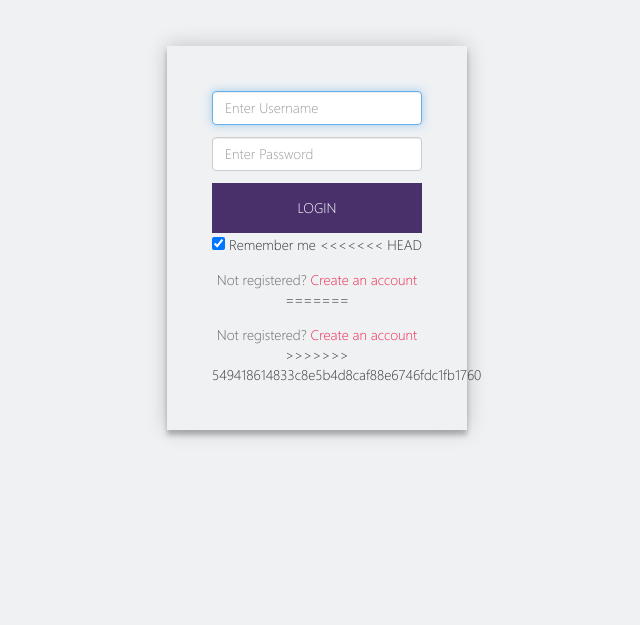
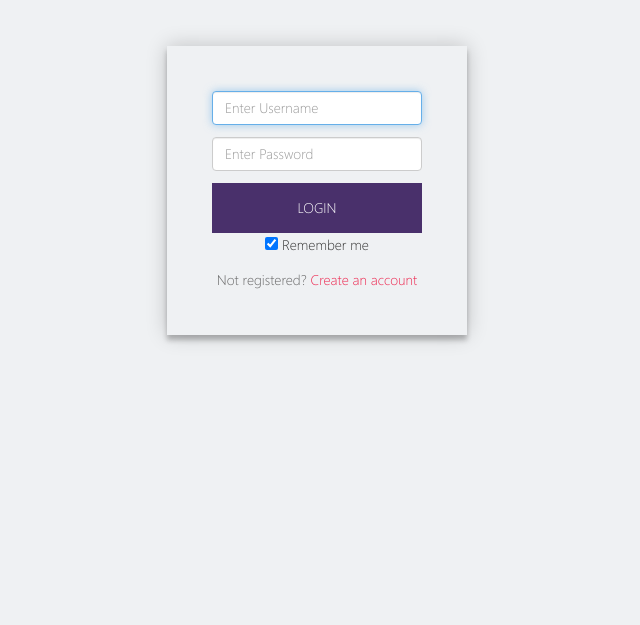
Before and after one commit to cjayaranon/repo_vamps, a Django app: template frontend/templates/login.html in a window 1280 px wide. Shown: the part 115-740 px from the top of the page, without its empty margins (323-963 px from the left). Run offline with Django 3.2, Linux system fonts and the light colour scheme; the template is opened without the code that fills it, so the values that code supplies are empty; some libraries are stand-ins or nearby versions.

Commit message:
login.html edited online with Bitbucket

```diff
--- a/frontend/templates/login.html
+++ b/frontend/templates/login.html
@@ -23,11 +23,7 @@
           <div class="buttoncolor"><input type=submit value="Login" id="login-button"></div>
           {{ user.first_name }}
           <input type="checkbox" checked="checked"> Remember me
-<<<<<<< HEAD
           <p class="message">Not registered? <a href="#">Create an account</a></p>
-=======
-          <p class="message">Not registered? <a href="/register/">Create an account</a></p>
->>>>>>> 549418614833c8e5b4d8caf88e6746fdc1fb1760
           <input type="hidden" name="next" value="/home" />
 
         </form>
```
